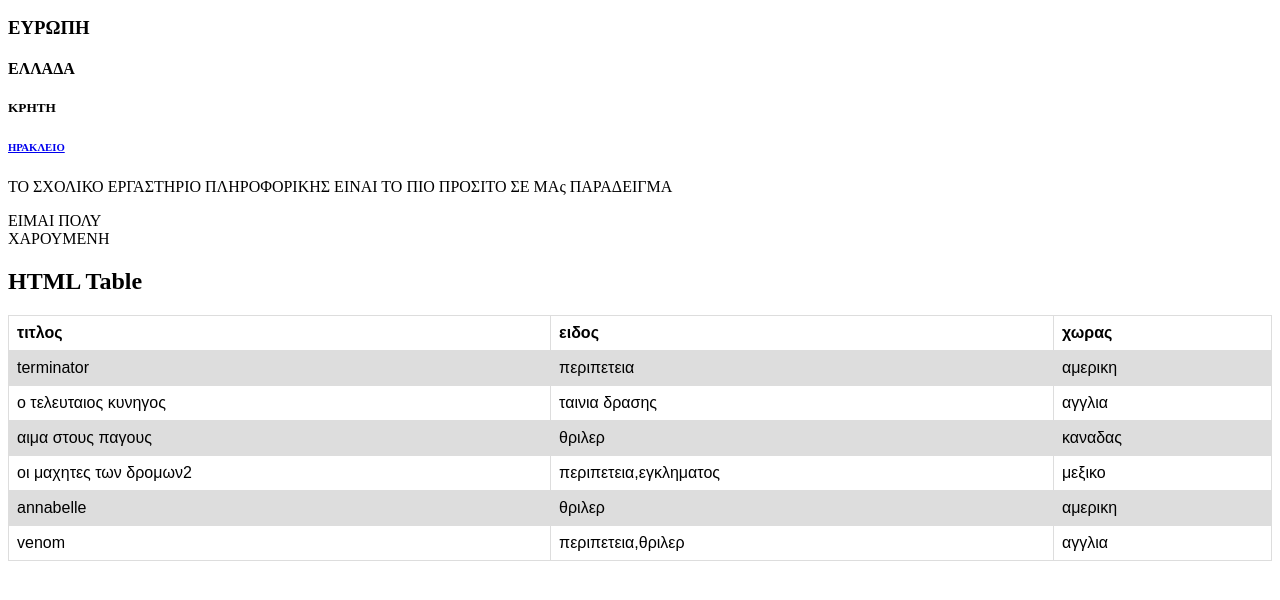
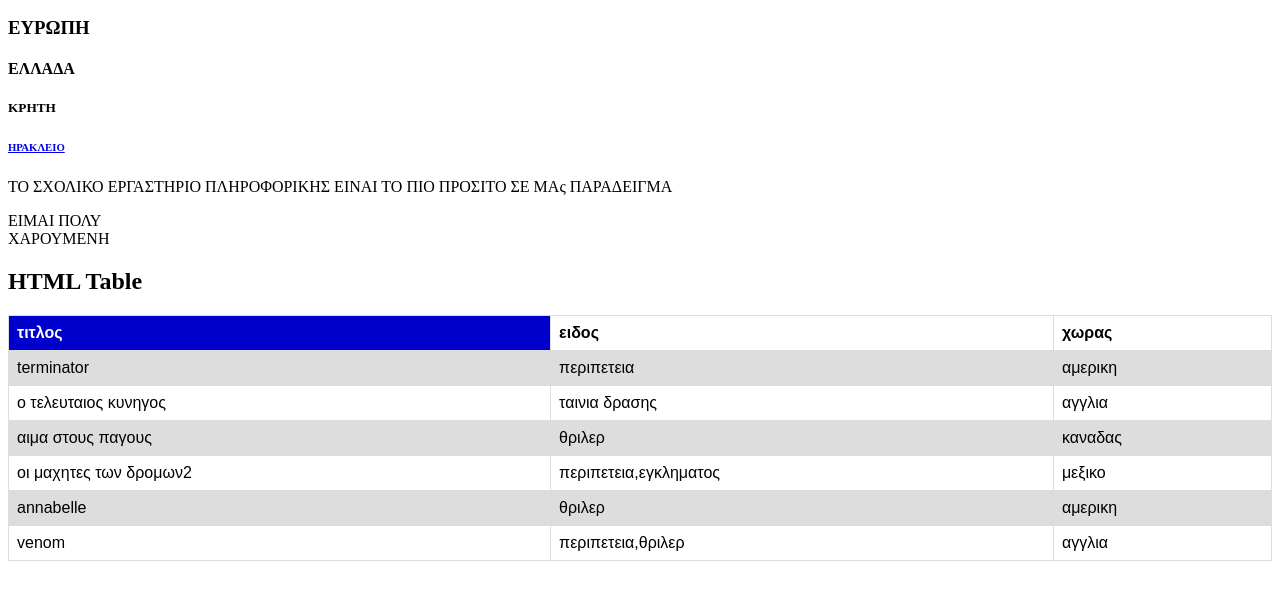
Before and after one commit to argyrolioga/argyrolioga.github.io, a plain HTML site: page index.html in a window 1280 px wide. In both pictures the pointer is over the element "τιτλος". Shown: the part 136-736 px from the top of the page. Drawn offline with Linux system fonts and the light colour scheme.

Commit message:
Update index.html

```diff
--- a/index.html
+++ b/index.html
@@ -32,6 +32,13 @@ td, th {
 tr:nth-child(even) {
   background-color: #dddddd;
 }
+th:hover,td:hover{
+  background-color: #0000CD;
+	color:white;
+      }
+tr:nth-child(even) {
+	background-color: #dddddd:
+		 }
 </style>
 </head>
 <body>
```
